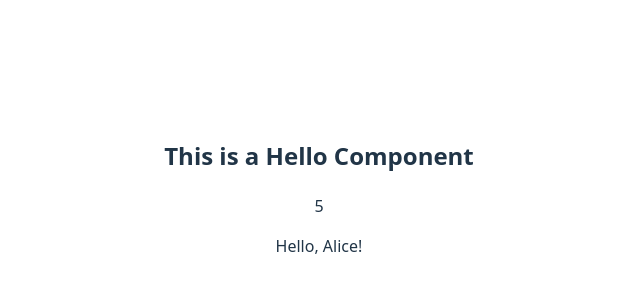
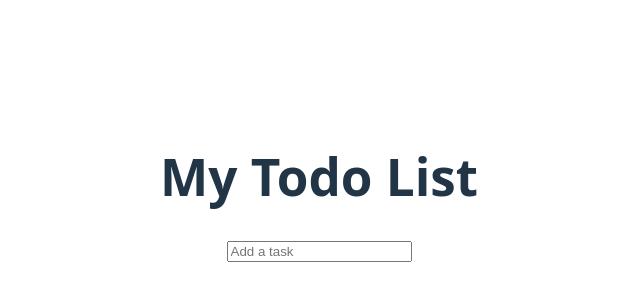
Before and after one commit to Arcticfox19/Todo_List, a Vue app: page / in a window 1280 px wide. Shown: the part 204-504 px from the top of the page, without its empty margins (321-961 px from the left). Built offline with nearby package versions, Linux system fonts and the light colour scheme.

Commit message:
Add basic todolist function

```diff
--- a/src/App.vue
+++ b/src/App.vue
@@ -1,26 +1,15 @@
 <template>
   <div>
-    <Hello />
-    <p>{{ sum }}</p>
-    <p>{{ greeting }}</p>
+    <h1>My Todo List</h1>
+    <TodoList />
   </div>
 </template>
 
 <script>
-import Hello from './components/Hello.vue'
-import { add, greet } from './utils.js'
-
-let sum = add(2, 3)
-let greeting = greet("Alice")
+import TodoList from './components/TodoList.vue'
 
 export default {
-  name: 'App',
-  components: { Hello },
-  data() {
-    return {
-      sum: add(2, 3),
-      greeting: greet("Alice")
-    }
-  }
+  name: "App",
+  components: { TodoList }
 }
 </script>
--- /dev/null
+++ b/src/components/TodoItem.vue
@@ -0,0 +1,17 @@
+<!-- src/components/TodoItem.vue -->
+<template>
+  <li>
+    <input type="checkbox" v-model="task.completed" @change="$emit('toggle', task.id)" />
+    <span :style="{ textDecoration: task.completed ? 'line-through' : 'none' }">{{ task.text }}</span>
+    <button @click="$emit('delete', task.id)">Delete</button>
+  </li>
+</template>
+
+<script>
+export default {
+  name: "TodoItem",
+  props: {
+    task: Object
+  }
+}
+</script>
--- /dev/null
+++ b/src/components/TodoList.vue
@@ -0,0 +1,51 @@
+<!-- src/components/TodoList.vue -->
+<template>
+  <div>
+    <input v-model="newTask" placeholder="Add a task" @keyup.enter="addTask" />
+    <ul>
+      <TodoItem
+        v-for="task in tasks"
+        :key="task.id"
+        :task="task"
+        @toggle="toggleTask"
+        @delete="deleteTask"
+      />
+    </ul>
+  </div>
+</template>
+
+<script>
+import TodoItem from './TodoItem.vue'
+
+export default {
+  name: "TodoList",
+  components: { TodoItem },
+  data() {
+    return {
+      newTask: "",
+      tasks: JSON.parse(localStorage.getItem('tasks') || '[]'),
+      nextId: 1
+    }
+  },
+  methods: {
+    addTask() {
+      if (this.newTask.trim() === "") return
+      this.tasks.push({ id: this.nextId++, text: this.newTask, completed: false })
+      this.newTask = ""
+      this.saveTasks()
+    },
+    toggleTask(id) {
+      const task = this.tasks.find(t => t.id === id)
+      if (task) task.completed = !task.completed
+      this.saveTasks()
+    },
+    deleteTask(id) {
+      this.tasks = this.tasks.filter(t => t.id !== id)
+      this.saveTasks()
+    },
+    saveTasks() {
+      localStorage.setItem('tasks', JSON.stringify(this.tasks))
+    }
+  }
+}
+</script>
```
